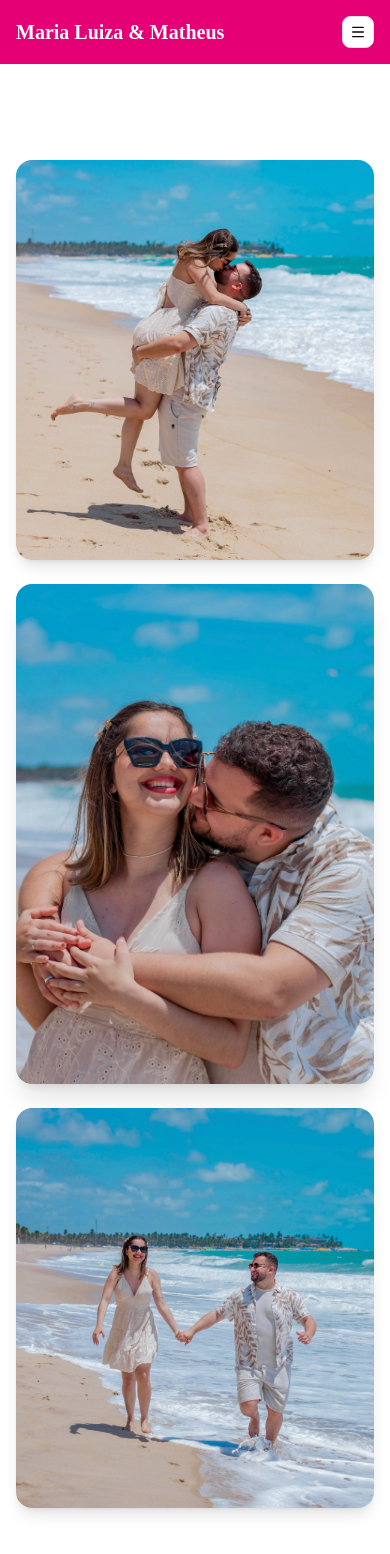
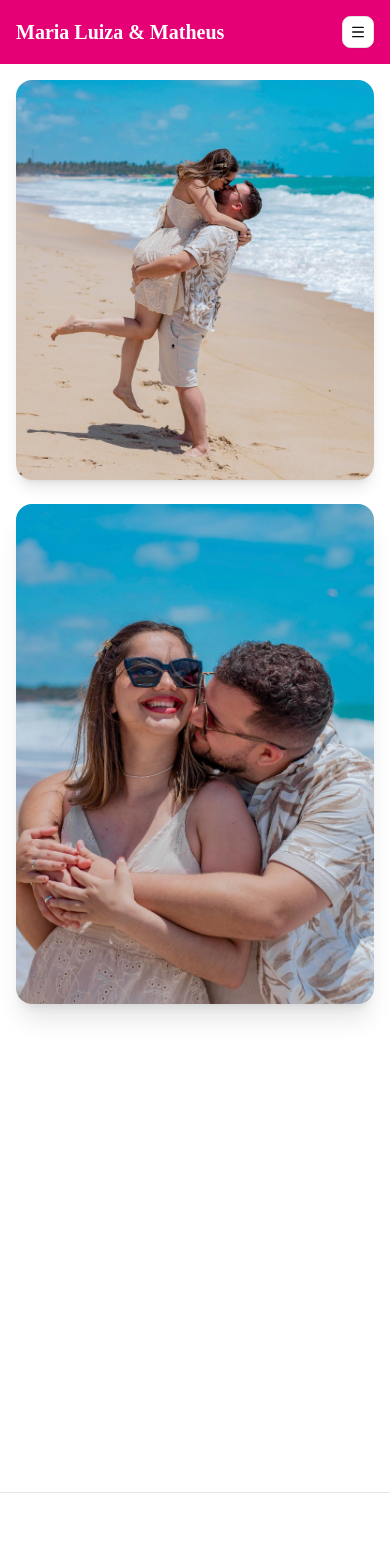
Before and after one commit to MatheusAltrao/lp-casamento, a React (Vite) app: page / in a window 390 px wide. Shown: the top 1554 px of the page. Built offline with nearby package versions, Linux system fonts and the light colour scheme; a web font is replaced by a local one.

Commit message:
feat(hero-section/our-story): Adiciona animações AOS e ajusta classes de estilo nas seções `HeroSection` e `OurStory`

```diff
--- a/src/components/sections/hero-section.tsx
+++ b/src/components/sections/hero-section.tsx
@@ -1,16 +1,16 @@
 export default function HeroSection() {
   return (
-    <section id="home" data-aos="fade-up" className=" h-screen pt-40 pb-16 ">
+    <section id="home" className="min-h-screen pt-20 pb-16 flex items-center bg-background">
       <div className="container mx-auto px-4">
-        <div className="relative max-w-6xl mx-auto">
+        <div className=" max-w-6xl mx-auto">
           <div className="grid grid-cols-1 md:grid-cols-3 gap-6 items-center">
-            <div className="rounded-2xl overflow-hidden shadow-lg">
+            <div data-aos="fade-up" className="rounded-2xl overflow-hidden shadow-lg">
               <img src="/image-4.jpeg" alt="Maria e Matheus" className="w-full h-[400px] object-cover" />
             </div>
-            <div className="rounded-2xl overflow-hidden shadow-xl md:scale-110">
+            <div data-aos="fade-up" className="rounded-2xl overflow-hidden shadow-xl md:scale-110">
               <img src="/image-5.jpeg" alt="Maria e Matheus" className="w-full h-[500px] object-cover" />
             </div>
-            <div className="rounded-2xl overflow-hidden shadow-lg">
+            <div data-aos="fade-up" className="rounded-2xl overflow-hidden shadow-lg">
               <img src="/image-6.jpeg" alt="Maria e Matheus" className="w-full h-[400px] object-cover" />
             </div>
           </div>
--- a/src/components/sections/our-story.tsx
+++ b/src/components/sections/our-story.tsx
@@ -1,7 +1,7 @@
 export function OurStory() {
   return (
-    <section id="story" data-aos="fade-up" className="py-20 border-t  ">
-      <div className="container mx-auto px-4">
+    <section id="story" className="py-20 border-t bg-background">
+      <div data-aos="fade-up" className="container mx-auto px-4">
         <div className="max-w-5xl mx-auto text-center">
           <h2 className="font-cormorant text-5xl  mb-8 text-balance  ">Nossa História</h2>
           <p className=" text-lg leading-relaxed mb-16 max-w-3xl mx-auto text-muted-foreground ">
```
